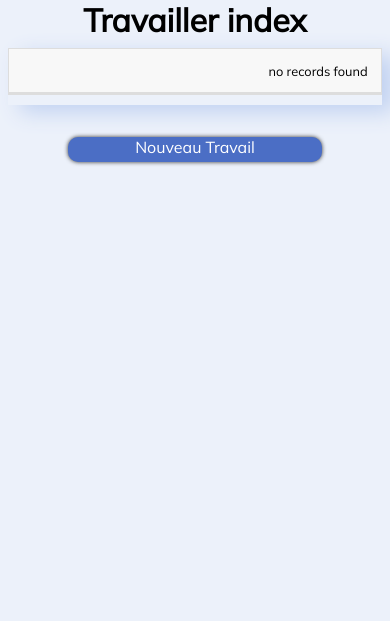
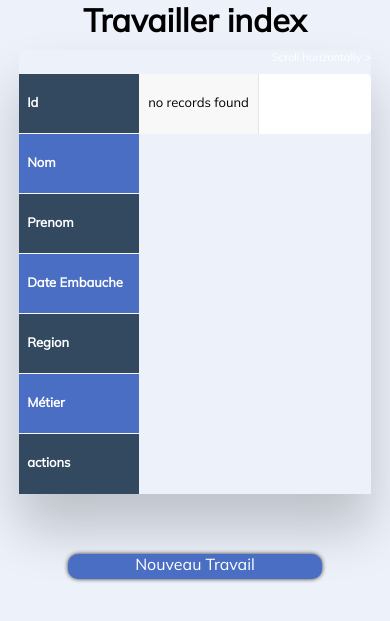
Before and after one commit to ilan990/gsb-Symfony, a Symfony app: template templates/travailler/index.html.twig in a window 390 px wide. Shown: the part 84-705 px from the top of the page. Run offline with Twig, Linux system fonts and the light colour scheme; the template is opened without the code that fills it, so the values that code supplies are empty; some libraries are stand-ins or nearby versions.

Commit message:
Mise en place d'un tableau responsive pour les données

```diff
--- a/public/JS/script.js
+++ b/public/JS/script.js
@@ -1,4 +1,5 @@
 console.log('ready');
 function toggleMobileMenu(menu) {
     menu.classList.toggle('open');
+
 }
--- a/public/Style/style.css
+++ b/public/Style/style.css
@@ -392,7 +392,7 @@ input{
 .btn{
     color: white;
     display: block;
-    margin: 2em auto;
+    margin: 10px auto;
     height: 25px;
     width: 30vh;
     border: none;
@@ -424,7 +424,7 @@ input{
     border-radius: 10px;
     text-decoration: none;
     text-align: center;
-    margin-bottom: 10px;
+    margin: 10px auto;
 }
 .btn-voir-edit:hover,.btn:hover {
     transform: scale(1.1);
@@ -434,22 +434,7 @@ input{
     position: relative;
     z-index:1
 }
-table {
-    border: 1px solid #ccc;
-    border-collapse: collapse;
-    margin: 0;
-    padding: 0;
-    width: 96%;
-    table-layout: fixed;
-    margin: 2%;
-    box-shadow: 12px 7px 22px #c0d1f1;
 
-}
-
-table caption {
-    font-size: 1.5em;
-    margin: .5em 0 .75em;
-}
 .button-new{
     color: white;
     display: flex;
@@ -475,75 +460,124 @@ table caption {
     border: 1px solid white;
 }
 
-table tr {
-    background-color: #f8f8f8;
-    border: 1px solid #ddd;
-    padding: .35em;
+
+h2{
+    text-align: center;
+    font-size: 18px;
+    text-transform: uppercase;
+    letter-spacing: 1px;
+    color: white;
+    padding: 30px 0;
+}
+
+/* Table Styles */
+
+.table-wrapper{
+    margin: 10px 19px 60px;
+    box-shadow: 0px 35px 50px rgba( 0, 0, 0, 0.2 );
+    overflow:scroll ;
+}
+
+.fl-table {
+    border-radius: 5px;
+    font-size: 12px;
+    font-weight: normal;
+    border: none;
+    border-collapse: collapse;
+    width: 100%;
+    max-width: 100%;
+    white-space: nowrap;
+    background-color: white;
+}
+
+.fl-table td, .fl-table th {
+    text-align: center;
+    padding: 8px;
+}
+
+.fl-table td {
+    border-right: 1px solid #f8f8f8;
+    font-size: 12px;
+}
+
+.fl-table thead th {
+    color: #ffffff;
+    background-color: #4B6EC5;
 
 }
 
-table th,
-table td {
-    padding: .625em;
-    text-align: center;
-}
-.td-voir-edit{
-    display: flex;
-    justify-content: space-evenly;
+
+.fl-table thead th:nth-child(odd) {
+    color: #ffffff;
+    background: #324960;
 }
 
-table th {
-    font-size: .85em;
-    letter-spacing: .1em;
-    text-transform: uppercase;
+.fl-table tr:nth-child(even) {
+    background: #F8F8F8;
 }
 
-@media screen and (max-width: 800px) {
-    table {
-        border: 0;
+/* Responsive */
+
+@media (max-width: 767px) {
+    .fl-table {
+        display: block;
+        width: 100%;
     }
-
-    table caption {
-        font-size: 1.3em;
+    .table-wrapper:before{
+        content: "Scroll horizontally >";
+        display: block;
+        text-align: right;
+        font-size: 11px;
+        color: white;
+        padding: 0 0 10px;
     }
-
-    table thead {
-        border: none;
-        clip: rect(0 0 0 0);
-        height: 1px;
-        margin: -1px;
-        overflow: hidden;
-        padding: 0;
-        position: absolute;
-        width: 1px;
+    .fl-table thead, .fl-table tbody, .fl-table thead th {
+        display: block;
     }
-
-    table tr {
-        border-bottom: 3px solid #ddd;
+    .fl-table thead th:last-child{
+        border-bottom: none;
+    }
+    .fl-table thead {
+        float: left;
+    }
+    .fl-table tbody {
+        width: auto;
+        position: relative;
+        overflow-x: auto;
+    }
+    .fl-table td, .fl-table th {
+        padding: 20px .625em .625em .625em;
+        height: 60px;
+        vertical-align: middle;
+        box-sizing: border-box;
+        overflow-x: hidden;
+        overflow-y: auto;
+        width: 120px;
+        font-size: 13px;
+        text-overflow: ellipsis;
+    }
+    .fl-table thead th {
+        text-align: left;
+        border-bottom: 1px solid #f7f7f9;
+    }
+    .fl-table tbody tr {
+        display: table-cell;
+    }
+    .fl-table tbody tr:nth-child(odd) {
+        background: none;
+    }
+    .fl-table tr:nth-child(even) {
+        background: transparent;
+    }
+    .fl-table tr td:nth-child(odd) {
+        background: #F8F8F8;
+        border-right: 1px solid #E6E4E4;
+    }
+    .fl-table tr td:nth-child(even) {
+        border-right: 1px solid #E6E4E4;
+    }
+    .fl-table tbody td {
         display: block;
-        margin-bottom: .625em;
-    }
-
-    table td {
-        border-bottom: 1px solid #ddd;
-        display: block;
-        font-size: .8em;
-        text-align: right;
-    }
-
-    table td::before {
-        /*
-        * aria-label has no advantage, it won't be read inside a table
-        content: attr(aria-label);
-        */
-        content: attr(aria-label);
-
-        float: left;
-        font-weight: bold;
-        text-transform: uppercase;
-    }
-
-    table td:last-child {
-        border-bottom: 0;
+        text-align: center;
     }
 }
--- a/templates/secteur/index.html.twig
+++ b/templates/secteur/index.html.twig
@@ -4,8 +4,8 @@
 
 {% block body %}
     <h1>Secteur index</h1>
-
-    <table class="table">
+<div class="table-wrapper">
+    <table class="fl-table">
         <thead>
             <tr>
                 <th>Id</th>
@@ -30,6 +30,6 @@
         {% endfor %}
         </tbody>
     </table>
-
+</div>
     <a class="button-new" href="{{ path('secteur_new') }}">Nouveau Secteur</a>
 {% endblock %}
--- a/templates/travailler/index.html.twig
+++ b/templates/travailler/index.html.twig
@@ -4,8 +4,8 @@
 
 {% block body %}
     <h1>Travailler index</h1>
-
-    <table class="table">
+<div class="table-wrapper">
+    <table class="fl-table">
         <thead>
             <tr>
                 <th>Id</th>
@@ -39,6 +39,7 @@
         {% endfor %}
         </tbody>
     </table>
+</div>
 
     <a href="{{ path('travailler_new') }}" class="btn">Nouveau Travail</a>
 {% endblock %}
```
Also changed, not shown: templates/region/index.html.twig (+4 -3 lines), templates/visiteur/index.html.twig (+5 -5 lines).
